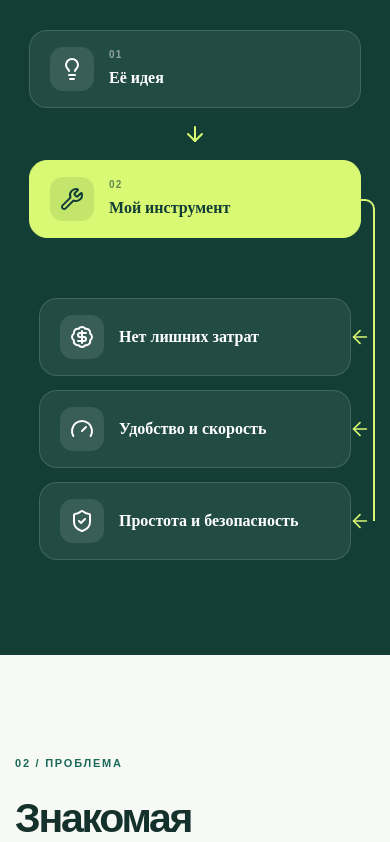
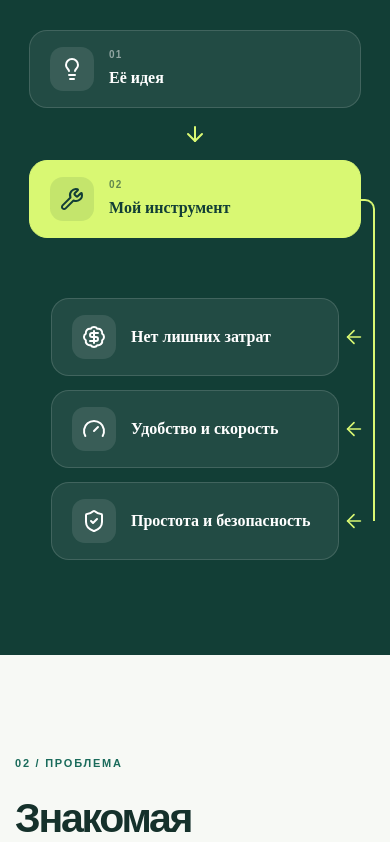
Before and after one commit to Baullin1767/stark-electronic-base, a Next.js app: page / in a window 390 px wide. Shown: the part 1979-2821 px from the top of the page. Built offline with nearby package versions, Linux system fonts and the light colour scheme; no server answers.

Commit message:
Update globals.css

```diff
--- a/src/app/globals.css
+++ b/src/app/globals.css
@@ -804,7 +804,7 @@ img {
 
 .story-outcome {
   position: relative;
-  width: min(calc(100% - 68px), 350px);
+  width: min(calc(100% - 108px), 310px);
 }
 
 .story-outcome article {
@@ -814,9 +814,9 @@ img {
 .story-branch-arrow {
   position: absolute;
   top: 50%;
-  right: -36px;
+  right: -56px;
   z-index: 1;
-  width: 44px;
+  width: 64px;
   height: 22px;
   color: var(--lime);
   stroke-width: 1.8;
@@ -2841,12 +2841,12 @@ img {
 
 @media (max-width: 720px) {
   .story-outcome {
-    width: min(calc(100% - 48px), 350px);
+    width: min(calc(100% - 72px), 310px);
   }
 
   .story-branch-arrow {
-    right: -26px;
-    width: 34px;
+    right: -38px;
+    width: 46px;
   }
 
   .contact-list {
```
